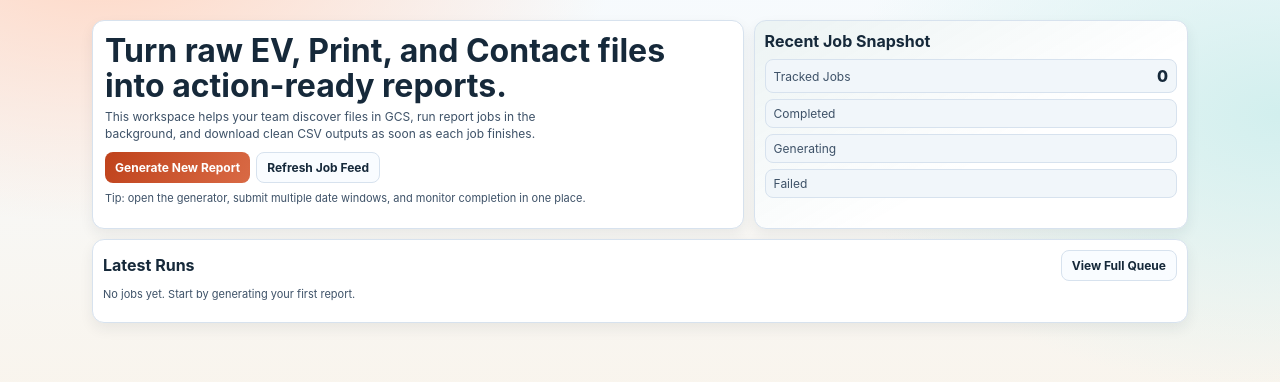
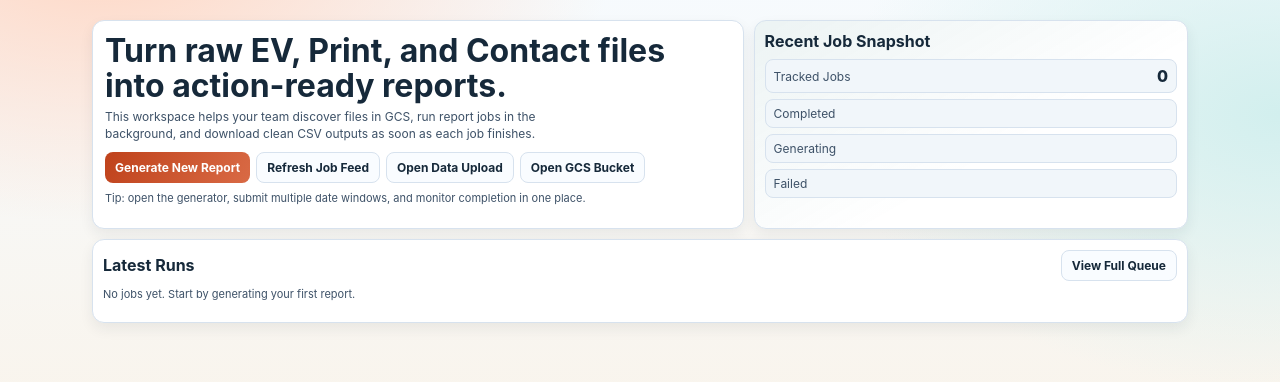
Before and after one commit to sarbadal/baluc-report-generator, a Flask app: template app/templates/home.html in a window 1280 px wide. Shown: the part 46-428 px from the top of the page. Run offline with Flask 3, Linux system fonts and the light colour scheme; the template is opened without the code that fills it, so the values that code supplies are empty.

Commit message:
add data upload links

```diff
--- a/app/templates/components/home/hero.html
+++ b/app/templates/components/home/hero.html
@@ -8,6 +8,8 @@
     <div class="hero-actions">
       <a class="button-primary" href="{{ url_for('home.report_generator_page') }}">Generate New Report</a>
       <a class="button-ghost" href="{{ url_for('home.refresh_report_history') }}">Refresh Job Feed</a>
+      <a class="button-ghost" href="https://baluc-data-platform-xakrcjmrua-uc.a.run.app/" target="_blank" rel="noopener noreferrer">Open Data Upload</a>
+      <a class="button-ghost" href="https://console.cloud.google.com/storage/browser/baluc-raw;tab=objects?forceOnBucketsSortingFiltering=true&project=balu-c&prefix=&forceOnObjectsSortingFiltering=false" target="_blank" rel="noopener noreferrer">Open GCS Bucket</a>
     </div>
     <p class="footer-note">Tip: open the generator, submit multiple date windows, and monitor completion in one place.</p>
   </article>
```
